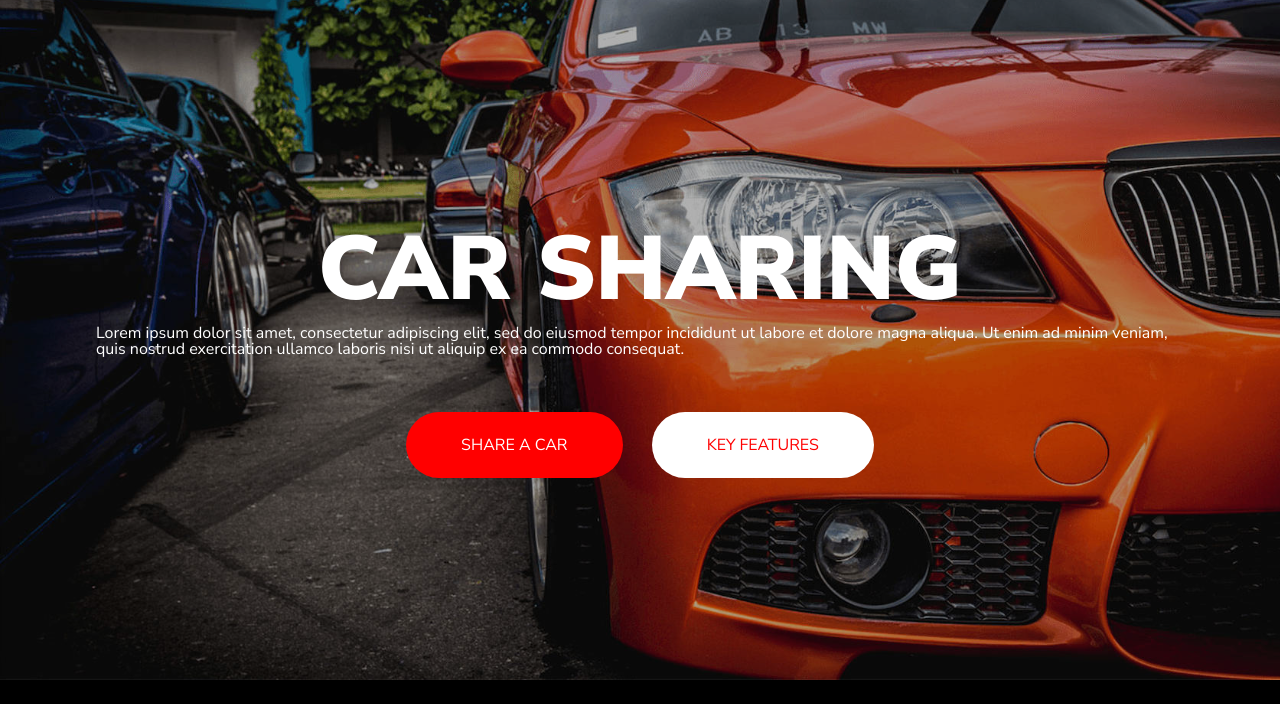
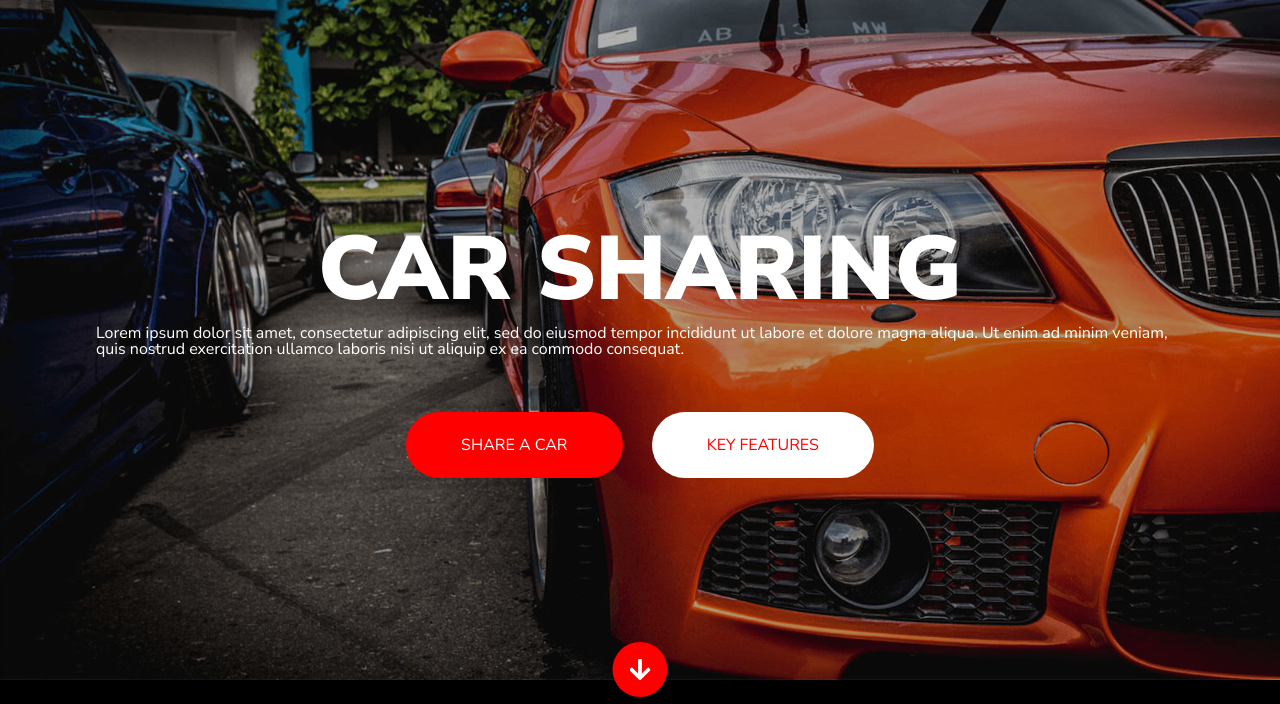
Before and after one commit to knapora/carsharing, a plain HTML site: page 01_Car_Sharing/index.html in a window 1280 px wide. Shown: the part 96-800 px from the top of the page. Drawn offline with Linux system fonts and the light colour scheme.

Commit message:
arrow added and styled

```diff
--- a/01_Car_Sharing/css/style.css
+++ b/01_Car_Sharing/css/style.css
@@ -135,3 +135,17 @@ header {
 .space-right {
     margin-right: 25px;
 }
+.arrow {
+    width: 55px;
+    height: 55px;
+    background-color: var(--main-color);
+    border-radius: 50%;
+    display: flex;
+    justify-content: center;
+    align-items: center;
+    position: absolute;
+    left: 50%;
+    bottom: 7px;
+    transform: translate(-50%, 0);
+
+}
--- a/01_Car_Sharing/index.html
+++ b/01_Car_Sharing/index.html
@@ -47,6 +47,9 @@
                   </section>
             </div>
         </div>
+        <div class="arrow">
+            <img src="images/Icon Arrow Down.svg" />
+          </div>
     </header>
 
 </body>
```
